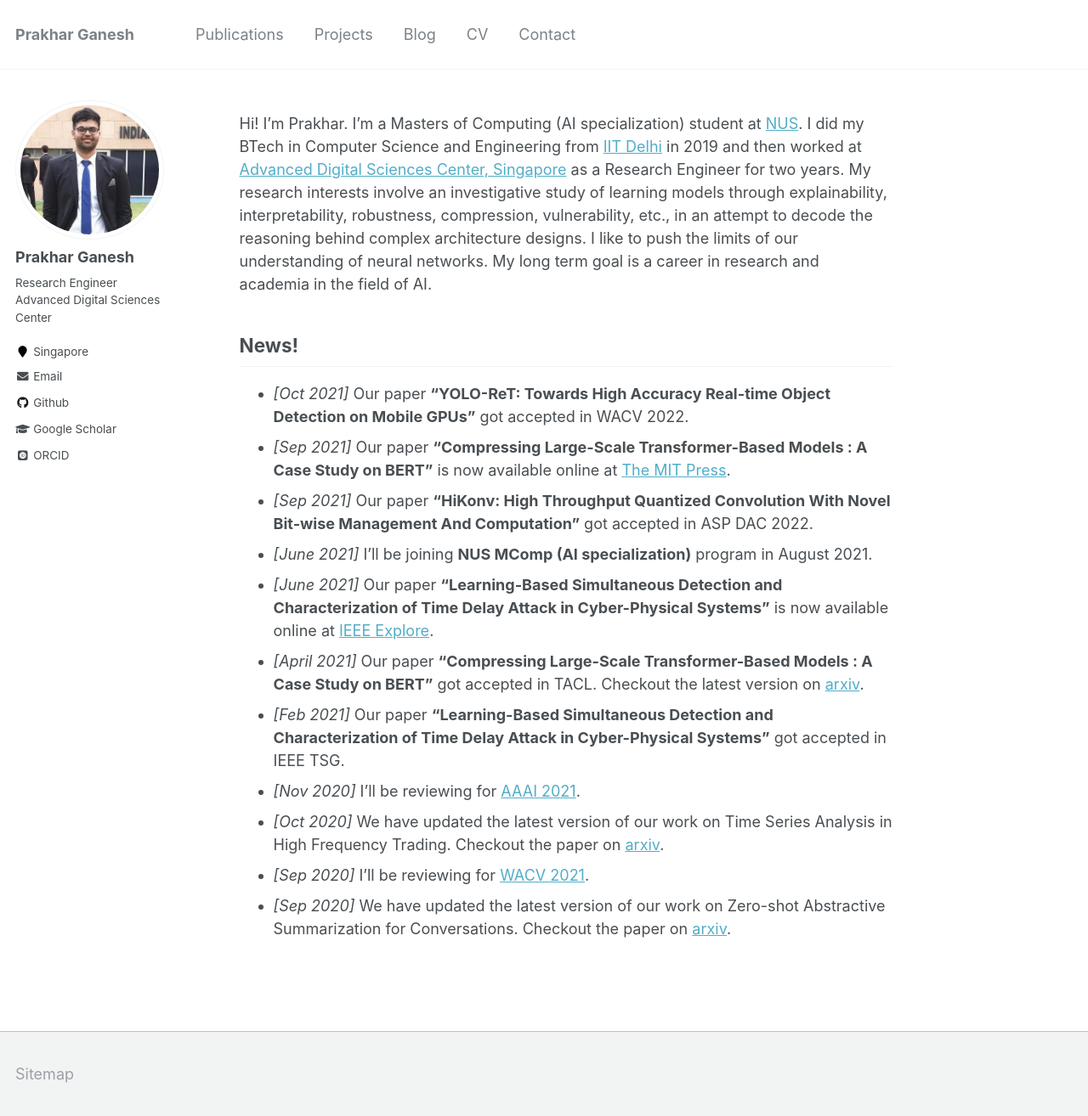
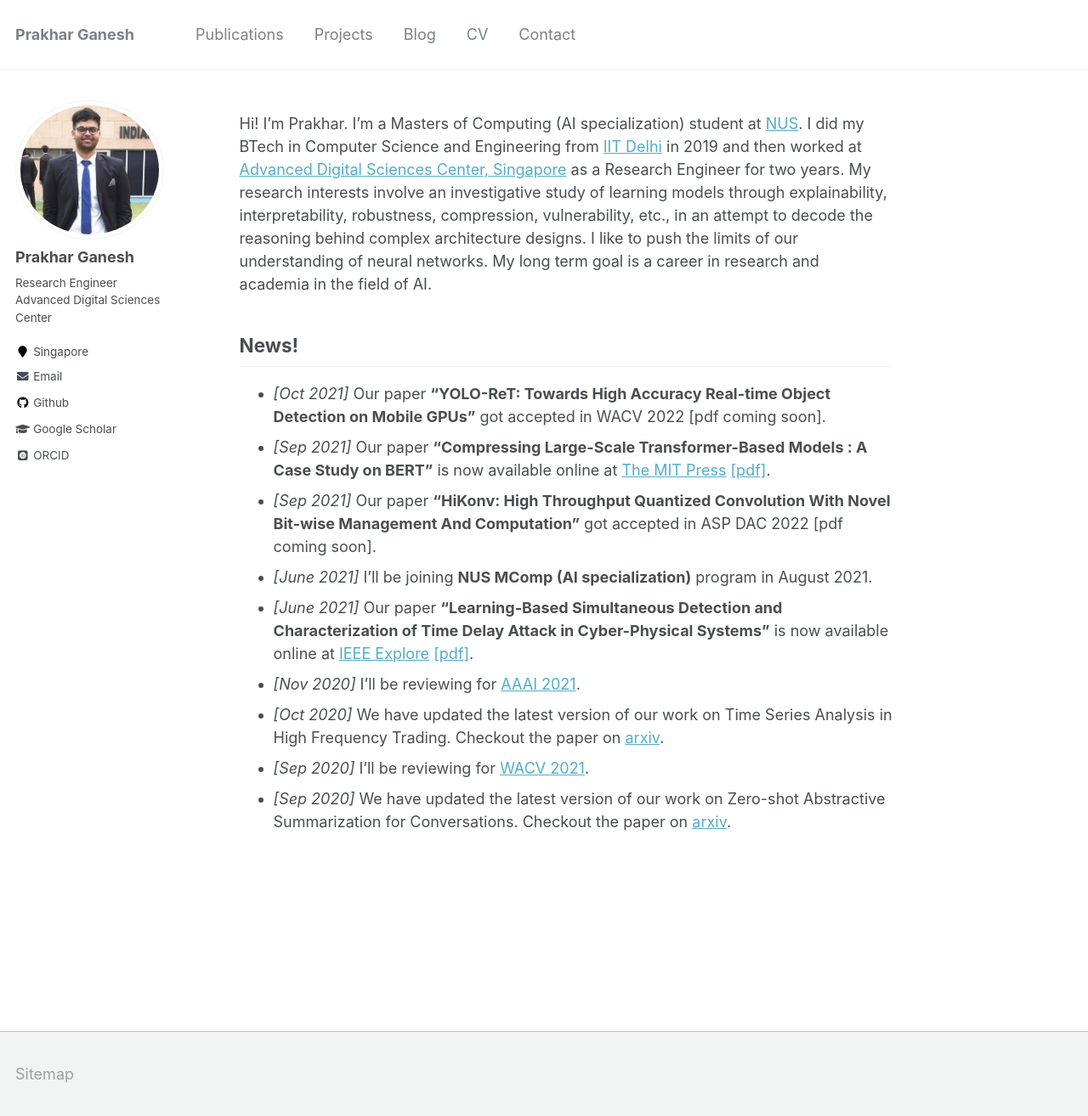
Before and after one commit to prakharg24/prakharg24.github.io, a Jekyll site: the page built from _pages/about.md, in a window 1280 px wide and 1314 px high. Shown: the whole window at 85% size. Built offline with Jekyll 4.4.1, drawn with Linux system fonts in a browser that asks for light colours; some web fonts are replaced.

Commit message:
Update about.md

```diff
--- a/_pages/about.md
+++ b/_pages/about.md
@@ -12,13 +12,11 @@ Hi! I’m Prakhar. I'm a Masters of Computing (AI specialization) student at [NU
 
 News!
 ------
-* _[Oct 2021]_ Our paper **"YOLO-ReT: Towards High Accuracy Real-time Object Detection on Mobile GPUs"** got accepted in WACV 2022.
-* _[Sep 2021]_ Our paper **"Compressing Large-Scale Transformer-Based Models : A Case Study on BERT"** is now available online at [The MIT Press](https://direct.mit.edu/tacl/article/doi/10.1162/tacl_a_00413/107387/Compressing-Large-Scale-Transformer-Based-Models-A){:target="_blank"}.
-* _[Sep 2021]_ Our paper **"HiKonv: High Throughput Quantized Convolution With Novel Bit-wise Management And Computation"** got accepted in ASP DAC 2022.
+* _[Oct 2021]_ Our paper **"YOLO-ReT: Towards High Accuracy Real-time Object Detection on Mobile GPUs"** got accepted in WACV 2022 \[pdf coming soon\].
+* _[Sep 2021]_ Our paper **"Compressing Large-Scale Transformer-Based Models : A Case Study on BERT"** is now available online at [The MIT Press](https://direct.mit.edu/tacl/article/doi/10.1162/tacl_a_00413/107387/Compressing-Large-Scale-Transformer-Based-Models-A){:target="_blank"} [\[pdf\]](http://prakharg24.github.io/files/bert_compression.pdf){:target="_blank"}.
+* _[Sep 2021]_ Our paper **"HiKonv: High Throughput Quantized Convolution With Novel Bit-wise Management And Computation"** got accepted in ASP DAC 2022 \[pdf coming soon\].
 * _[June 2021]_ I'll be joining **NUS MComp (AI specialization)** program in August 2021.
-* _[June 2021]_ Our paper **"Learning-Based Simultaneous Detection and Characterization of Time Delay Attack in Cyber-Physical Systems"** is now available online at [IEEE Explore](https://ieeexplore.ieee.org/document/9352977){:target="_blank"}.
-* _[April 2021]_ Our paper **"Compressing Large-Scale Transformer-Based Models : A Case Study on BERT"** got accepted in TACL. Checkout the latest version on [arxiv](https://arxiv.org/abs/2002.11985){:target="_blank"}.
-* _[Feb 2021]_ Our paper **"Learning-Based Simultaneous Detection and Characterization of Time Delay Attack in Cyber-Physical Systems"** got accepted in IEEE TSG.
+* _[June 2021]_ Our paper **"Learning-Based Simultaneous Detection and Characterization of Time Delay Attack in Cyber-Physical Systems"** is now available online at [IEEE Explore](https://ieeexplore.ieee.org/document/9352977){:target="_blank"} [\[pdf\]](http://prakharg24.github.io/files/learning_cps.pdf){:target="_blank"}.
 * _[Nov 2020]_ I'll be reviewing for [AAAI 2021](https://aaai.org/Conferences/AAAI-21/){:target="_blank"}.
 * _[Oct 2020]_ We have updated the latest version of our work on Time Series Analysis in High Frequency Trading. Checkout the paper on [arxiv](https://arxiv.org/abs/1809.01506){:target="_blank"}.
 * _[Sep 2020]_ I'll be reviewing for [WACV 2021](http://wacv2021.thecvf.com/home){:target="_blank"}.
```
